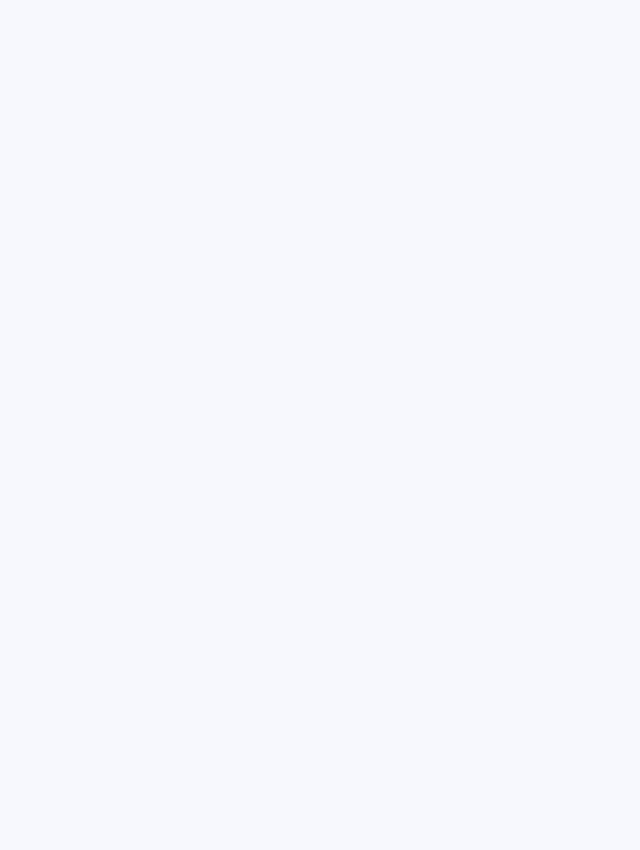
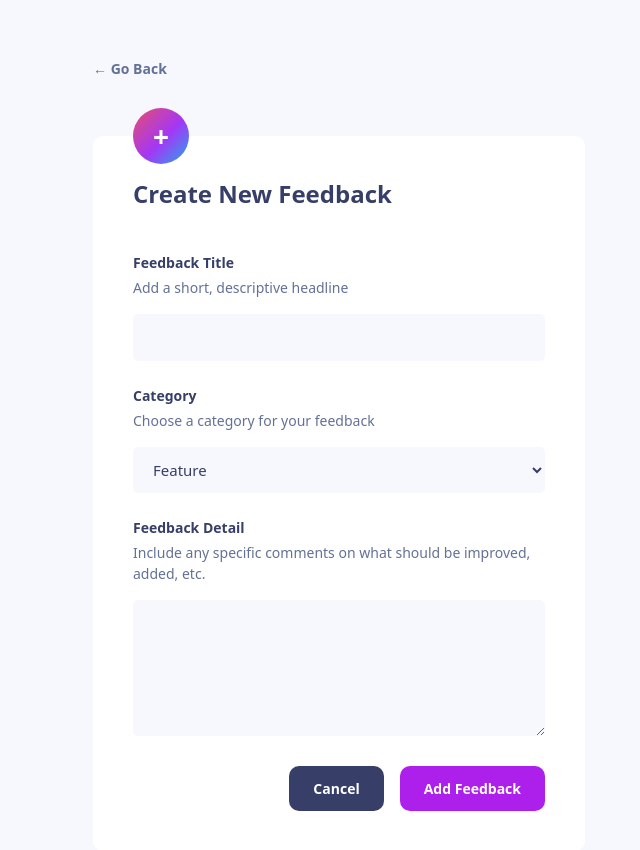
Before and after one commit to blordeus/product-feedback-app, a React (Vite) app: page /new in a window 1280 px wide. Before the commit this address had no page. Shown: the top 850 px of the page, without its empty margins (301-941 px from the left). Before the commit the page ends 800 px from the top, so only its background shows below. Built offline with nearby package versions, Linux system fonts and the light colour scheme.

Commit message:
feat: add new feedback page shell and route

```diff
--- a/src/App.jsx
+++ b/src/App.jsx
@@ -1,12 +1,14 @@
 import { Routes, Route } from "react-router-dom";
 import Suggestions from "./pages/Suggestions";
 import FeedbackDetail from "./pages/FeedbackDetail";
+import NewFeedback from "./pages/NewFeedback";
 
 export default function App() {
   return (
     <Routes>
       <Route path="/" element={<Suggestions />} />
       <Route path="/feedback/:id" element={<FeedbackDetail />} />
+      <Route path="/new" element={<NewFeedback />} />
     </Routes>
   );
 }
--- a/src/components/feedback/SuggestionsHeader.jsx
+++ b/src/components/feedback/SuggestionsHeader.jsx
@@ -1,3 +1,5 @@
+import { Link } from "react-router-dom";
+
 const sortOptions = [
   { label: "Most Upvotes", value: "most-upvotes" },
   { label: "Least Upvotes", value: "least-upvotes" },
@@ -30,9 +32,12 @@ export default function SuggestionsHeader({ count, sortBy, onSortChange }) {
         </label>
       </div>
 
-      <button className="rounded-[10px] bg-primary px-4 py-3 text-[14px] font-bold text-white sm:px-5">
+      <Link
+        to="/new"
+        className="rounded-[10px] bg-primary px-4 py-3 text-[14px] font-bold text-white sm:px-5"
+      >
         + Add Feedback
-      </button>
+      </Link>
     </header>
   );
 }
--- a/src/pages/NewFeedback.jsx
+++ b/src/pages/NewFeedback.jsx
@@ -0,0 +1,102 @@
+import { Link } from "react-router-dom";
+
+export default function NewFeedback() {
+  return (
+    <main className="mx-auto max-w-[540px] px-4 py-8 sm:px-6 sm:py-14">
+      <Link
+        to="/"
+        className="text-[14px] font-bold text-text hover:underline"
+      >
+        ← Go Back
+      </Link>
+
+      <div className="relative mt-14 rounded-[10px] bg-white p-6 sm:p-10">
+        <div className="absolute -top-7 left-6 flex h-14 w-14 items-center justify-center rounded-full bg-[linear-gradient(135deg,#E84D70_0%,#A337F6_55%,#28A7ED_100%)] text-[28px] font-bold text-white sm:left-10">
+          +
+        </div>
+
+        <h1 className="text-[18px] font-bold text-dark sm:text-[24px]">
+          Create New Feedback
+        </h1>
+
+        <form className="mt-10 space-y-6">
+          <div>
+            <label
+              htmlFor="title"
+              className="block text-[13px] font-bold text-dark sm:text-[14px]"
+            >
+              Feedback Title
+            </label>
+            <p className="mt-1 text-[13px] text-text sm:text-[14px]">
+              Add a short, descriptive headline
+            </p>
+            <input
+              id="title"
+              name="title"
+              type="text"
+              className="mt-4 w-full rounded-[5px] bg-bg px-4 py-3 text-[15px] text-dark outline-none focus:ring-2 focus:ring-secondary"
+            />
+          </div>
+
+          <div>
+            <label
+              htmlFor="category"
+              className="block text-[13px] font-bold text-dark sm:text-[14px]"
+            >
+              Category
+            </label>
+            <p className="mt-1 text-[13px] text-text sm:text-[14px]">
+              Choose a category for your feedback
+            </p>
+            <select
+              id="category"
+              name="category"
+              defaultValue="feature"
+              className="mt-4 w-full rounded-[5px] bg-bg px-4 py-3 text-[15px] text-dark outline-none focus:ring-2 focus:ring-secondary"
+            >
+              <option value="feature">Feature</option>
+              <option value="ui">UI</option>
+              <option value="ux">UX</option>
+              <option value="enhancement">Enhancement</option>
+              <option value="bug">Bug</option>
+            </select>
+          </div>
+
+          <div>
+            <label
+              htmlFor="detail"
+              className="block text-[13px] font-bold text-dark sm:text-[14px]"
+            >
+              Feedback Detail
+            </label>
+            <p className="mt-1 text-[13px] text-text sm:text-[14px]">
+              Include any specific comments on what should be improved, added, etc.
+            </p>
+            <textarea
+              id="detail"
+              name="detail"
+              rows={5}
+              className="mt-4 w-full rounded-[5px] bg-bg px-4 py-3 text-[15px] text-dark outline-none focus:ring-2 focus:ring-secondary"
+            />
+          </div>
+
+          <div className="flex flex-col-reverse gap-4 sm:flex-row sm:justify-end">
+            <Link
+              to="/"
+              className="rounded-[10px] bg-dark px-6 py-3 text-center text-[14px] font-bold text-white"
+            >
+              Cancel
+            </Link>
+
+            <button
+              type="submit"
+              className="rounded-[10px] bg-primary px-6 py-3 text-[14px] font-bold text-white"
+            >
+              Add Feedback
+            </button>
+          </div>
+        </form>
+      </div>
+    </main>
+  );
+}
```
